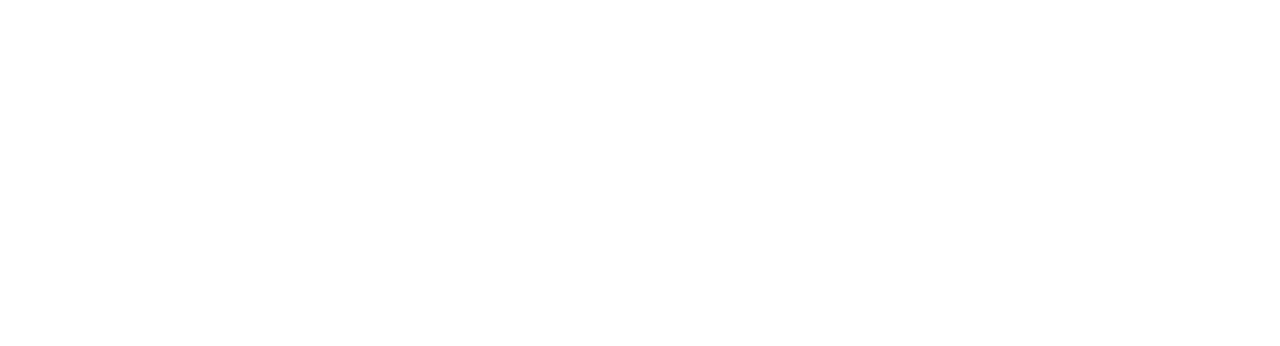
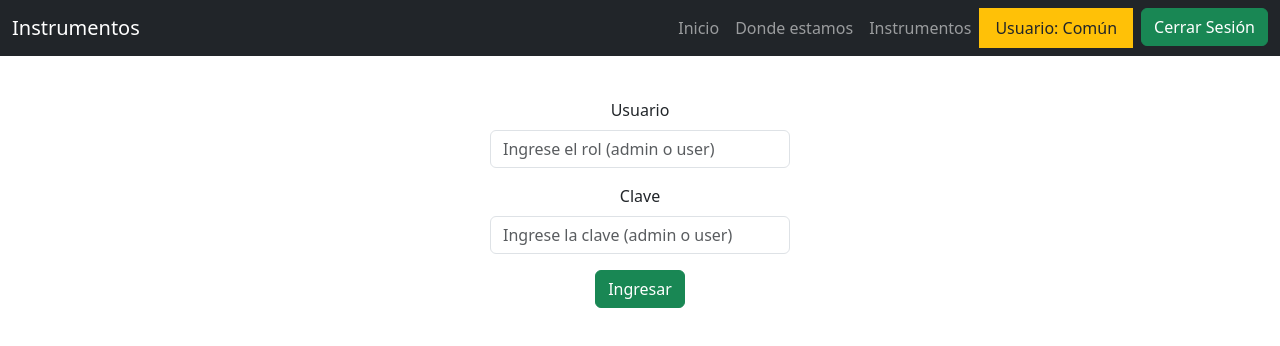
Before and after one commit to AgustinVillavicencio/TP_React_SpringBoot, a React (Vite) app in the folder TpReact-React(Front)/: page /login in a window 1280 px wide. Before the commit this address had no page. Shown: the top 346 px of the page. Built offline with nearby package versions, Linux system fonts and the light colour scheme.

Commit message:
Implementacion de Login y Rutas Privadas

```diff
--- a/TpReact-React(Front)/src/Componentes/Carrito.tsx
+++ b/TpReact-React(Front)/src/Componentes/Carrito.tsx
@@ -4,6 +4,7 @@
 import { PostDetalleData, postData } from '../Functions/FunctionsApi.ts';
 import CheckOutMP from './CheckOutMP.tsx';
 import { useState } from 'react';
+import { useNavigate } from 'react-router-dom'; // Cambiar la importación a useNavigate
 
 function ItemCarrito(props: { item: PedidoDetalle }) {
   return (
@@ -30,6 +31,7 @@
 export default function Carrito() {
   const { cart, limpiarCarrito, totalPedido } = UseCarrito();
   const [pedido, setPedido] = useState<Pedido | null>(null);
+  const navigate = useNavigate(); // Usar useNavigate en lugar de useHistory
 
   const handleCheckout = async () => {
     try {
@@ -57,7 +59,7 @@
       setPedido(pedidoGuardado);
       // Guardar los detalles del pedido
       const result = await PostDetalleData<PedidoDetalle>("http://localhost:8080/api/pedido_detalles/saveAll", detallesConPedido);
-      console.log(result);
+      //console.log(result);
 
       alert(`El pedido con id ${pedidoGuardado.id} se guardó correctamente`);
       // Limpiar el carrito después de realizar el checkout
@@ -65,6 +67,24 @@
     } catch (error) {
       console.error("Error al procesar el checkout:", error);
     }
+  };
+
+  // Redireccionar al usuario a la página de inicio de sesión ("/login") si el rol no es "user" ni "admin"
+  const handleSendData = () => {
+    const jsonUsuario = localStorage.getItem('usuario');
+    if (!jsonUsuario) {
+      alert("Por favor, inicie sesión para poder comprar.")
+      navigate('/login'); // Redirigir si el usuario no está autenticado
+      return;
+    }
+    if (jsonUsuario) {
+      const usuario = JSON.parse(jsonUsuario);
+      if (usuario.rol !== 'user' && usuario.rol !== 'admin') {
+        navigate('/login'); // Utilizar navigate para redireccionar
+        return;
+      }
+    }
+    handleCheckout(); // Si el usuario es "user" o "admin", ejecutar la función handleCheckout
   };
 
   return (
@@ -79,7 +99,7 @@
           <h3>${totalPedido}</h3>
         </div>
         <div className="d-flex align-items-center justify-content-evenly">
-          <button className="btn btn-warning" onClick={handleCheckout}>
+          <button className="btn btn-warning" onClick={handleSendData}>
             Enviar Datos
           </button>
           <button className="btn btn-warning me-2" onClick={limpiarCarrito} title="Limpiar Todo">
--- a/TpReact-React(Front)/src/Componentes/Home.tsx
+++ b/TpReact-React(Front)/src/Componentes/Home.tsx
@@ -3,7 +3,7 @@
 import Carousel from 'react-bootstrap/Carousel';
 import { getAll } from "../Functions/FunctionsApi";
 import Instrumento from "../Entities/Instrumento";
-import '../index.css'; // Asegúrate de importar el archivo CSS
+import '../index.css';
 
 const Home = () => {
   const [index, setIndex] = useState<number>(0);
--- /dev/null
+++ b/TpReact-React(Front)/src/Componentes/Login.tsx
@@ -0,0 +1,89 @@
+import { useState } from "react";
+import { useNavigate } from "react-router-dom";
+import Usuario from "../Entities/Usuario";
+import { Roles } from "../Entities/Roles";
+import NavBar from "./NavBar";
+
+
+function Login() {
+
+    const navigate = useNavigate();
+    const [usuario, setUsuario] = useState<Usuario>(new Usuario());
+    const [txtValidacion, setTxtValidacion] = useState<string>("");
+
+
+
+    const login = async () => {
+        if(usuario?.usuario == undefined || usuario?.usuario === ""){
+            setTxtValidacion("Ingrese el nombre de usuario");
+            return;
+        }
+        if(usuario?.clave == undefined || usuario?.clave === ""){
+            setTxtValidacion("Ingrese la clave");
+            return;
+        }
+
+        //aca deberia llamar al BACKEND y validar el usuario en base de datos
+
+        if(usuario?.usuario == "admin" && usuario?.clave == "admin"){
+            usuario.id = 1;
+            usuario.rol = Roles.ADMIN;
+            setUsuario(usuario);
+            localStorage.setItem('usuario', JSON.stringify(usuario));
+            navigate('/home', {
+                replace: true,
+                state: {
+                    logged: true,
+                    usuario: usuario
+                },
+		    });
+        }else if(usuario?.usuario == "user" && usuario?.clave == "user"){
+            usuario.id = 2;
+            usuario.rol = Roles.USER;
+            setUsuario(usuario);
+            localStorage.setItem('usuario', JSON.stringify(usuario));
+            navigate('/home', {
+                replace: true,
+                state: {
+                    logged: true,
+                    usuario: usuario
+                },
+		    });
+        }else{
+            setTxtValidacion("Usuario y/o clave incorrectas");
+            return;
+        }
+    }
+
+    return (
+        <>
+        <NavBar/>
+        <div className="center mt-5">
+            <form>
+                <div className="mb-3 mx-auto" style={{ maxWidth: '300px' }}> {/* Agregar la clase mx-auto y limitar el ancho */}
+                    <label htmlFor="txtUsuario" className="form-label">Usuario</label>
+                    <input type="text" id='txtUsuario' className="form-control" placeholder="Ingrese el rol (admin o user)" defaultValue={usuario?.usuario} onChange={e => usuario.usuario = String(e.target.value)} onKeyDown={(e) => {if (e.key === "Enter") login();}}/>
+                </div>
+                <div className="mb-3 mx-auto" style={{ maxWidth: '300px' }}> {/* Agregar la clase mx-auto y limitar el ancho */}
+                    <label htmlFor="txtClave" className="form-label">Clave</label>
+                    <input type="password" id='txtClave' className="form-control" placeholder="Ingrese la clave (admin o user)" defaultValue={usuario?.clave} onChange={e => usuario.clave = String(e.target.value)} onKeyDown={(e) => {if (e.key === "Enter") login();}}/>
+                </div>
+                <div className="col">
+                    <button onClick={login} className="btn btn-success" type="button">
+                        Ingresar
+                    </button>
+                </div>
+                <div>
+                    <p style={{ color: 'red', lineHeight : 5, padding: 5 }}>{txtValidacion}</p>
+                </div>
+            </form>
+        </div>
+        </>
+    )
+
+
+
+
+}
+
+export default Login
--- a/TpReact-React(Front)/src/Componentes/NavBar.tsx
+++ b/TpReact-React(Front)/src/Componentes/NavBar.tsx
@@ -1,8 +1,29 @@
+import { useState } from 'react';
 import Container from 'react-bootstrap/Container';
 import Nav from 'react-bootstrap/Nav';
 import Navbar from 'react-bootstrap/Navbar';
+import Usuario from '../Entities/Usuario';
+import { Roles } from '../Entities/Roles';
+import { useNavigate } from 'react-router-dom';
 
 const NavBar = () => {
+
+    const navigate = useNavigate();
+
+    const cerrarSesion = async () => {
+        localStorage.setItem('usuario', "");
+        localStorage.removeItem('usuario');
+        navigate('/login', {
+                replace: true,
+                state: {
+                    logged: false
+                },
+		    });
+    }
+
+    const [jsonUsuario] = useState<any>(localStorage.getItem('usuario'));
+    //console.log("JSON " + jsonUsuario);
+    const usuarioLogueado:Usuario = JSON.parse(jsonUsuario) as Usuario;
     return (
         // Utiliza un contenedor fluido para que el NavBar ocupe todo el ancho de la pantalla
         <Navbar bg="dark" variant="dark" expand="lg" className="w-100 fixed-top mb">
@@ -16,7 +37,16 @@
                         <Nav.Link href="/">Inicio</Nav.Link>
                         <Nav.Link href="/dondeEstamos">Donde estamos</Nav.Link>
                         <Nav.Link href="/instrumentos">Instrumentos</Nav.Link>
-                        <Nav.Link href="/grilla">Grilla</Nav.Link>
+                        {usuarioLogueado?.rol === Roles.ADMIN && <Nav.Link href="/grilla">Grilla</Nav.Link>}
+                        <Nav.Item className='d-flex align-items-center bg-warning'>
+                            <span className="navbar-user-info mx-3">
+                                Usuario: {usuarioLogueado?.rol === Roles.ADMIN ? "Admin" : "Común"}
+                            </span>
+                        </Nav.Item>
+                        <Nav.Item className=''>
+                            <button onClick={cerrarSesion} className="btn btn-success ms-2" type="button">
+                                Cerrar Sesión
+                            </button>                 </Nav.Item>
                     </Nav>
                 </Navbar.Collapse>
             </Container>
--- /dev/null
+++ b/TpReact-React(Front)/src/Control Access/RolUsuario.tsx
@@ -0,0 +1,22 @@
+import { Navigate, Outlet } from 'react-router-dom';
+import { Roles } from '../Entities/Roles';
+import Usuario from '../Entities/Usuario';
+import { useState } from 'react';
+
+interface Props {
+    rol: Roles;
+}
+
+function RolUsuario({ rol }: Props) {
+    const [jsonUsuario] = useState<any>(localStorage.getItem('usuario'));
+    const usuarioLogueado:Usuario = JSON.parse(jsonUsuario) as Usuario;
+    //si esta logueado y es administrador lo dejo ingresar si no
+    if((usuarioLogueado && usuarioLogueado.rol === rol)){
+        return <Outlet />;
+    }else if(usuarioLogueado){
+        return <Navigate replace to='/grilla' />;
+    }else{
+        return <Navigate replace to='/login' />;
+    }
+}
+export default RolUsuario;
--- /dev/null
+++ b/TpReact-React(Front)/src/Entities/Roles.ts
@@ -0,0 +1,4 @@
+export enum Roles {
+    ADMIN = 'admin',
+    USER = 'user'
+}
--- /dev/null
+++ b/TpReact-React(Front)/src/Entities/Usuario.tsx
@@ -0,0 +1,6 @@
+export default class Usuario {
+    id?:number;
+    usuario: string = "";
+    clave: string = "";
+    rol:string = "";
+}
--- a/TpReact-React(Front)/src/main.tsx
+++ b/TpReact-React(Front)/src/main.tsx
@@ -9,6 +9,9 @@
 import Map from './Componentes/Map.tsx';
 import Grilla from "./Componentes/Grilla.tsx"
 import Form from "./Componentes/Form.tsx"
+import Login from './Componentes/Login.tsx';
+import RolUsuario from './Control Access/RolUsuario.tsx';
+import { Roles } from './Entities/Roles.ts';
 
 // Renderizado de la aplicación utilizando ReactDOM.createRoot
 ReactDOM.createRoot(document.getElementById('root')!).render(
@@ -18,16 +21,20 @@
     <BrowserRouter>
       {/* Componente Routes para definir las rutas */}
       <Routes>
+      <Route path="/login" element={<Login />} />
         {/* Ruta para la página de inicio */}
         <Route path='/' element={<Home />} />
+        <Route path='/home' element={<Home />} />
         {/* Ruta para la página "Donde estamos" */}
         <Route path='/dondeEstamos' element={<Map />} />
         {/* Ruta para la página de instrumentos */}
         <Route path="/instrumentos" element={<App />} />
         {/* Ruta para los detalles de un instrumento */}
         <Route path="/instrumentos/:id" element={<InstrumentoDetails />} />
-        <Route path="/grilla" element={<Grilla />} />
         <Route path="/formulario/:id" element={<Form />} />
+        <Route element={<RolUsuario rol={Roles.ADMIN} />}>
+            <Route path="/grilla" element={<Grilla />} />
+        </Route>
       </Routes>
     </BrowserRouter>
   </React.StrictMode>,
```
Also changed, not shown: TpReact-React(Front)/src/Control Access/RutaPrivada.tsx (added, +10 -0 lines).
